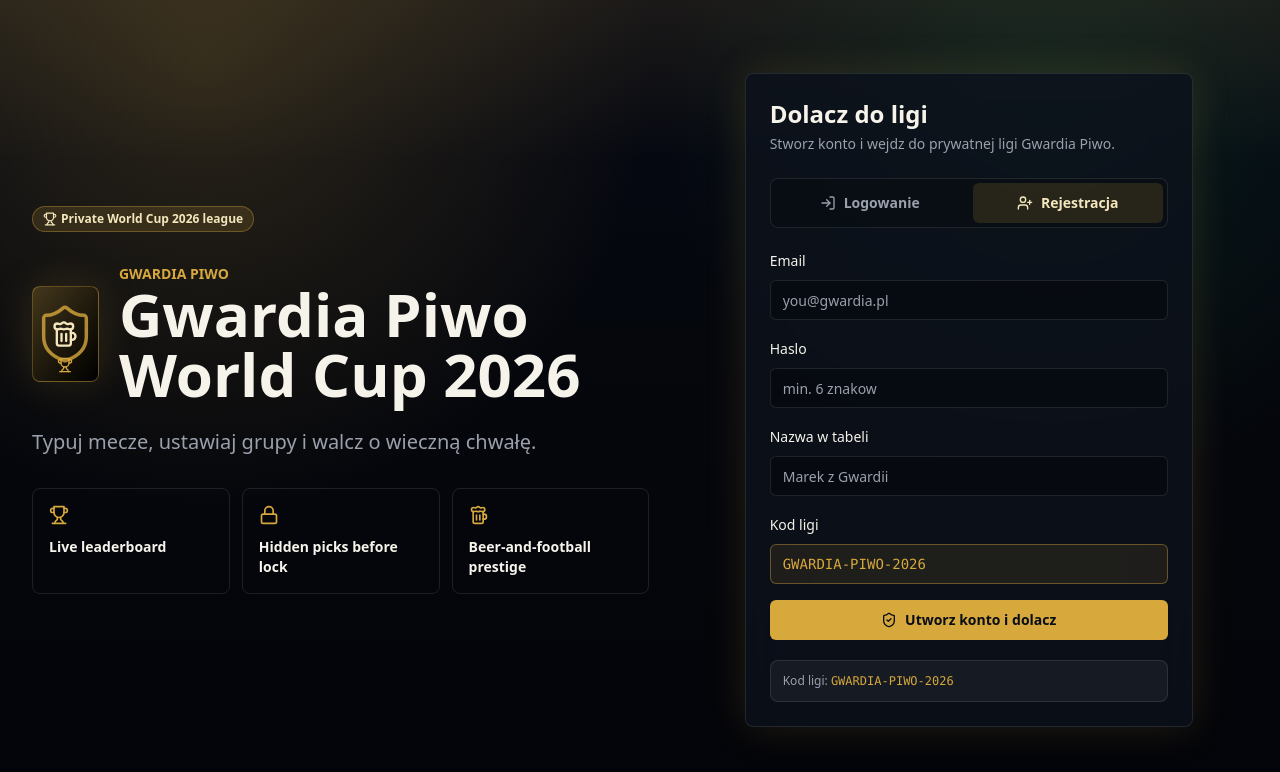
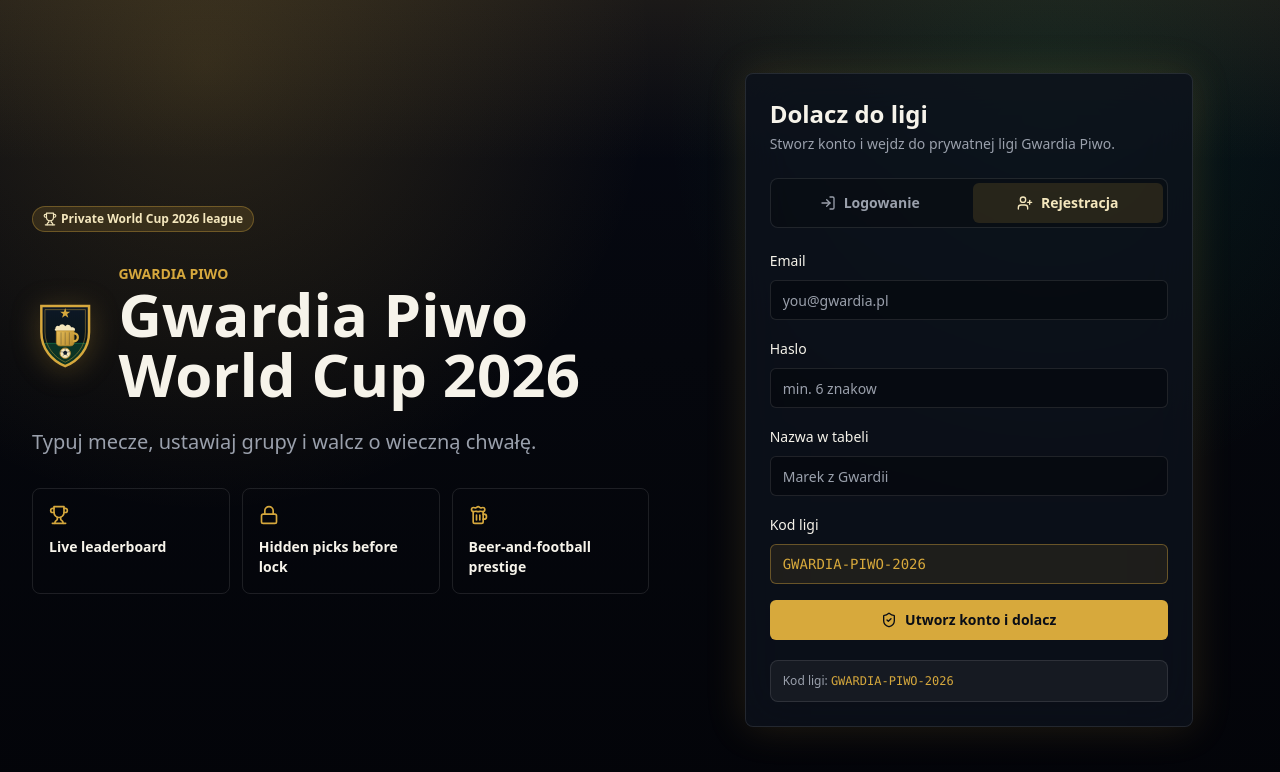
Before and after one commit to MCelinski/GwardiaFifa, a Next.js app: page / in a window 1280 px wide. Shown: the top 772 px of the page. Built offline with nearby package versions, Linux system fonts and the light colour scheme.

Commit message:
refactor

```diff
--- a/app/dashboard/page.tsx
+++ b/app/dashboard/page.tsx
@@ -3,6 +3,7 @@ import { CalendarClock, ListChecks } from "lucide-react";
 import { AppShell } from "@/components/AppShell";
 import { EmptyState } from "@/components/EmptyState";
 import { LeagueCodeCard } from "@/components/LeagueCodeCard";
+import { StandingsProgressCard } from "@/components/StandingsProgressCard";
 import { StatCard } from "@/components/StatCard";
 import { StatusBadge } from "@/components/StatusBadge";
 import { TodayBettingPanel } from "@/components/TodayBettingPanel";
@@ -123,7 +124,7 @@ export default async function DashboardPage() {
           </CardContent>
         </Card>
 
-        <EmptyState detail={`Groups waiting for standings picks: ${dashboard.draftGroupsCount}`} />
+        <StandingsProgressCard draftGroupsCount={dashboard.draftGroupsCount} />
       </div>
     </AppShell>
   );
--- a/components/DraggableTeamRow.tsx
+++ b/components/DraggableTeamRow.tsx
@@ -1,22 +1,32 @@
 "use client";
 
-import { GripVertical } from "lucide-react";
+import { ChevronDown, ChevronUp, GripVertical } from "lucide-react";
 import type { Team } from "@/lib/types";
 
 export function DraggableTeamRow({
   team,
   position,
   draggable = true,
+  locked = false,
+  canMoveUp = true,
+  canMoveDown = true,
   onDragStart,
   onDragOver,
-  onDrop
+  onDrop,
+  onMoveUp,
+  onMoveDown
 }: {
   team: Team;
   position: number;
   draggable?: boolean;
+  locked?: boolean;
+  canMoveUp?: boolean;
+  canMoveDown?: boolean;
   onDragStart?: () => void;
   onDragOver?: (event: React.DragEvent<HTMLDivElement>) => void;
   onDrop?: () => void;
+  onMoveUp?: () => void;
+  onMoveDown?: () => void;
 }) {
   return (
     <div
@@ -24,13 +34,35 @@ export function DraggableTeamRow({
       onDragStart={onDragStart}
       onDragOver={onDragOver}
       onDrop={onDrop}
-      className="grid grid-cols-[32px_36px_1fr_auto_28px] items-center gap-3 rounded-md border border-white/8 bg-black/22 p-2 text-sm"
+      className="grid grid-cols-[28px_32px_1fr_auto] items-center gap-2 rounded-md border border-white/8 bg-black/22 p-2 text-sm sm:gap-3"
     >
       <span className="grid h-7 w-7 place-items-center rounded bg-white/8 font-bold text-gold">{position}</span>
       <span className="grid h-8 w-8 place-items-center rounded border border-white/10 bg-white/8 text-[11px] font-bold">{team.flag}</span>
-      <span className="min-w-0 truncate font-semibold">{team.name}</span>
-      <span className="text-xs text-muted-foreground">FIFA #{team.fifaRank}</span>
-      <GripVertical className="h-4 w-4 text-muted-foreground" />
+      <span className="flex min-w-0 items-center gap-2">
+        <span className="min-w-0 truncate font-semibold">{team.name}</span>
+        <span className="hidden shrink-0 text-xs text-muted-foreground sm:inline">FIFA #{team.fifaRank}</span>
+      </span>
+      <div className="flex items-center gap-1">
+        <button
+          type="button"
+          aria-label={`Przesuń ${team.name} wyżej`}
+          disabled={locked || !canMoveUp}
+          onClick={onMoveUp}
+          className="grid h-8 w-8 place-items-center rounded border border-white/10 bg-white/5 text-foreground transition hover:bg-white/10 disabled:opacity-30"
+        >
+          <ChevronUp className="h-4 w-4" />
+        </button>
+        <button
+          type="button"
+          aria-label={`Przesuń ${team.name} niżej`}
+          disabled={locked || !canMoveDown}
+          onClick={onMoveDown}
+          className="grid h-8 w-8 place-items-center rounded border border-white/10 bg-white/5 text-foreground transition hover:bg-white/10 disabled:opacity-30"
+        >
+          <ChevronDown className="h-4 w-4" />
+        </button>
+        <GripVertical className="hidden h-4 w-4 text-muted-foreground sm:block" />
+      </div>
     </div>
   );
 }
--- a/components/GroupPredictionCard.tsx
+++ b/components/GroupPredictionCard.tsx
@@ -16,12 +16,17 @@ export function GroupPredictionCard({ group }: { group: GroupStandingPrediction
   const [isPending, startTransition] = useTransition();
   const locked = ["locked", "scored"].includes(group.status);
 
+  function reorder(from: number, to: number) {
+    if (locked || to < 0 || to >= teams.length || from === to) return;
+    const next = [...teams];
+    const [moved] = next.splice(from, 1);
+    next.splice(to, 0, moved);
+    setTeams(next);
+  }
+
   function moveTeam(dropIndex: number) {
     if (dragIndex === null || dragIndex === dropIndex || locked) return;
-    const next = [...teams];
-    const [moved] = next.splice(dragIndex, 1);
-    next.splice(dropIndex, 0, moved);
-    setTeams(next);
+    reorder(dragIndex, dropIndex);
     setDragIndex(null);
   }
 
@@ -57,9 +62,14 @@ export function GroupPredictionCard({ group }: { group: GroupStandingPrediction
             team={team}
             position={index + 1}
             draggable={!locked}
+            locked={locked}
+            canMoveUp={index > 0}
+            canMoveDown={index < teams.length - 1}
             onDragStart={() => setDragIndex(index)}
             onDragOver={(event) => event.preventDefault()}
             onDrop={() => moveTeam(index)}
+            onMoveUp={() => reorder(index, index - 1)}
+            onMoveDown={() => reorder(index, index + 1)}
           />
         ))}
         <Button className="mt-3 w-full" variant={locked ? "secondary" : "default"} disabled={locked || isPending} onClick={save}>
--- a/components/GwardiaPiwoCrest.tsx
+++ b/components/GwardiaPiwoCrest.tsx
@@ -1,19 +1,77 @@
-import { Beer, Shield, Trophy } from "lucide-react";
 import { cn } from "@/lib/utils";
 
+const GOLD = "#d6a83d";
+const GOLD_DEEP = "#b78a2c";
+const FOAM = "#f4e7bd";
+const PITCH = "#19a463";
+
+// Heraldic crest for Gwardia Piwo: a gold-bordered shield (the "Gwardia"/guard),
+// a foam-topped beer mug (the "Piwo"/beer) on a pitch-green field, a football at
+// the base, and a prestige star in the chief. Pure SVG so it stays crisp from
+// 40px (navbar) up to hero sizes.
 export function GwardiaPiwoCrest({ className, compact = false }: { className?: string; compact?: boolean }) {
   return (
-    <div
-      className={cn(
-        "relative grid place-items-center rounded-lg border border-gold/40 bg-gradient-to-br from-gold/25 via-emerald-500/12 to-black shadow-glow",
-        compact ? "h-10 w-10" : "h-20 w-20",
-        className
-      )}
-      aria-label="Gwardia Piwo crest placeholder"
-    >
-      <Shield className={cn("absolute text-gold/80", compact ? "h-8 w-8" : "h-16 w-16")} strokeWidth={1.3} />
-      <Beer className={cn("z-10 text-foam", compact ? "h-4 w-4" : "h-7 w-7")} />
-      <Trophy className={cn("absolute bottom-2 z-10 text-gold", compact ? "h-3 w-3" : "h-4 w-4")} />
+    <div className={cn("relative", compact ? "h-10 w-10" : "h-20 w-20", className)}>
+      <svg
+        viewBox="0 0 64 72"
+        fill="none"
+        xmlns="http://www.w3.org/2000/svg"
+        role="img"
+        aria-label="Gwardia Piwo"
+        className="h-full w-full drop-shadow-[0_4px_14px_rgba(214,168,61,0.25)]"
+      >
+        <defs>
+          <linearGradient id="gpc-field" x1="32" y1="6" x2="32" y2="68" gradientUnits="userSpaceOnUse">
+            <stop offset="0" stopColor="#0d1828" />
+            <stop offset="1" stopColor="#06120c" />
+          </linearGradient>
+          <linearGradient id="gpc-gold" x1="23" y1="32" x2="41" y2="48" gradientUnits="userSpaceOnUse">
+            <stop offset="0" stopColor="#e7bf5a" />
+            <stop offset="1" stopColor={GOLD_DEEP} />
+          </linearGradient>
+          <clipPath id="gpc-shield">
+            <path d="M9 9 H55 V34 C55 50 45 62 32 67 C19 62 9 50 9 34 Z" />
+          </clipPath>
+        </defs>
+
+        {/* Field */}
+        <path d="M9 9 H55 V34 C55 50 45 62 32 67 C19 62 9 50 9 34 Z" fill="url(#gpc-field)" />
+
+        {/* Pitch-green base inside the shield */}
+        <g clipPath="url(#gpc-shield)">
+          <path d="M9 45 H55 V67 H9 Z" fill={PITCH} opacity="0.22" />
+          <path d="M9 45 H55" stroke={PITCH} strokeOpacity="0.5" strokeWidth="0.8" />
+        </g>
+
+        {/* Prestige star in the chief */}
+        <polygon
+          points="32,11 33.2,14.5 36.9,14.5 33.9,16.8 35,20.3 32,18.1 29,20.3 30.1,16.8 27.1,14.5 30.8,14.5"
+          fill={GOLD}
+        />
+
+        {/* Beer mug */}
+        <path
+          d="M22.5 31 C22.5 28.2 25 27.4 26.2 28.6 C27 25.8 31 25.8 32 28.6 C33.4 25.9 37.4 26.8 37.6 29.6 C40.6 28.8 42.6 31.6 40.8 33 L23.4 33 C21.8 33 21.4 31.8 22.5 31 Z"
+          fill={FOAM}
+        />
+        <path
+          d="M23.5 33 H40.5 V44 C40.5 46.2 39.2 47.4 37 47.4 H27 C24.8 47.4 23.5 46.2 23.5 44 Z"
+          fill="url(#gpc-gold)"
+          stroke={GOLD_DEEP}
+          strokeWidth="0.8"
+        />
+        <path d="M40.5 35.4 C45.4 35.4 45.4 43 40.5 43" stroke={GOLD} strokeWidth="2.2" fill="none" strokeLinecap="round" />
+        <path d="M28 34.4 V46.4 M32 34.4 V46.4 M36 34.4 V46.4" stroke="#0d1828" strokeOpacity="0.35" strokeWidth="0.8" />
+
+        {/* Football on the pitch */}
+        <circle cx="32" cy="54.5" r="5" fill={FOAM} stroke={GOLD_DEEP} strokeWidth="0.9" />
+        <polygon points="32,51.8 34.1,53.4 33.3,55.9 30.7,55.9 29.9,53.4" fill="#0d1828" />
+        <path d="M32 49.5 V51.8 M36.6 53 L34.1 53.4 M34.4 57.6 L33.3 55.9 M29.6 57.6 L30.7 55.9 M27.4 53 L29.9 53.4" stroke="#0d1828" strokeOpacity="0.55" strokeWidth="0.7" />
+
+        {/* Borders */}
+        <path d="M9 9 H55 V34 C55 50 45 62 32 67 C19 62 9 50 9 34 Z" stroke={GOLD} strokeWidth="2.4" />
+        <path d="M12.5 12.5 H51.5 V34 C51.5 48 42.5 58.5 32 63.2 C21.5 58.5 12.5 48 12.5 34 Z" stroke={GOLD} strokeOpacity="0.45" strokeWidth="0.9" />
+      </svg>
     </div>
   );
 }
--- /dev/null
+++ b/components/StandingsProgressCard.tsx
@@ -0,0 +1,47 @@
+import Link from "next/link";
+import { ArrowRight, CheckCircle2, Shield } from "lucide-react";
+import { Button } from "@/components/ui/button";
+import { Card, CardContent } from "@/components/ui/card";
+
+const TOTAL_GROUPS = 12;
+
+export function StandingsProgressCard({ draftGroupsCount }: { draftGroupsCount: number }) {
+  const saved = Math.max(0, TOTAL_GROUPS - draftGroupsCount);
+  const complete = saved >= TOTAL_GROUPS;
+  const pct = Math.round((saved / TOTAL_GROUPS) * 100);
+
+  return (
+    <Card>
+      <CardContent className="flex flex-col gap-4 p-5 sm:flex-row sm:items-center sm:justify-between">
+        <div className="min-w-0">
+          <div className="flex items-center gap-2">
+            {complete ? <CheckCircle2 className="h-5 w-5 text-emerald-300" /> : <Shield className="h-5 w-5 text-gold" />}
+            <p className="font-semibold">Tabele grup</p>
+          </div>
+          <p className="mt-1 text-sm text-muted-foreground">
+            {complete
+              ? "Komplet! Wytypowałeś końcowe tabele wszystkich 12 grup."
+              : `Wytypowano ${saved}/${TOTAL_GROUPS} grup. Ustaw kolejność miejsc przed deadline'em.`}
+          </p>
+
+          <div className="mt-3 flex items-center gap-3">
+            <div className="h-2 w-full max-w-xs overflow-hidden rounded-full bg-white/10" role="progressbar" aria-valuenow={saved} aria-valuemin={0} aria-valuemax={TOTAL_GROUPS}>
+              <div
+                className={`h-full rounded-full transition-all ${complete ? "bg-emerald-400" : "bg-gold"}`}
+                style={{ width: `${pct}%` }}
+              />
+            </div>
+            <span className="shrink-0 text-sm font-bold tabular-nums">{saved}/{TOTAL_GROUPS}</span>
+          </div>
+        </div>
+
+        <Button asChild variant={complete ? "secondary" : "default"} className="w-full sm:w-auto">
+          <Link href="/predictions/groups">
+            {complete ? "Edytuj tabele" : "Ustaw tabele grup"}
+            <ArrowRight className="h-4 w-4" />
+          </Link>
+        </Button>
+      </CardContent>
+    </Card>
+  );
+}
```
